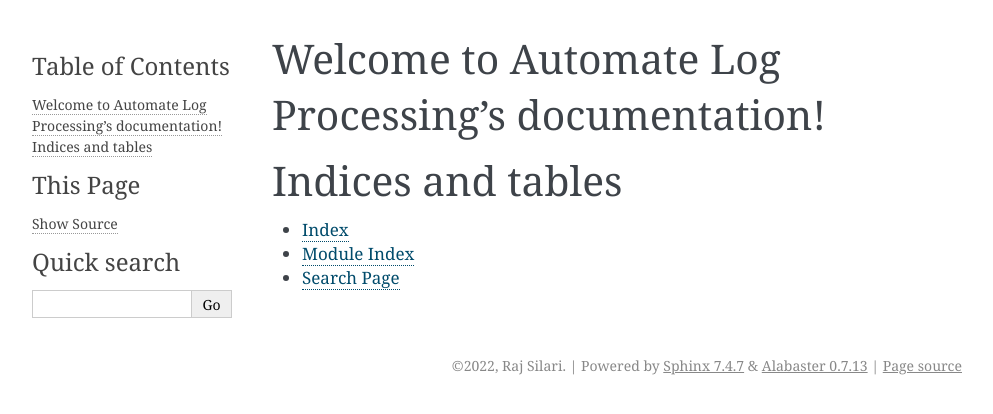
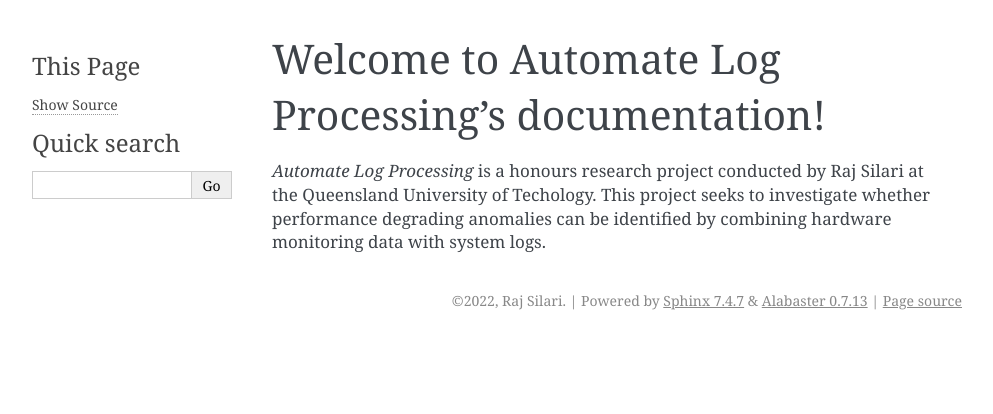
Before and after one commit to RS6730/EGH400-1-Documentation, a Sphinx documentation site: the page built from docs/source/index.rst, in a window 1280 px wide. Shown: the top 414 px of the page, without its empty margins (148-1141 px from the left). Built offline with Sphinx 7.4.7, drawn with Linux system fonts in a browser that asks for light colours.

Commit message:
Updated index.rst

```diff
--- a/docs/source/index.rst
+++ b/docs/source/index.rst
@@ -6,15 +6,8 @@
 Welcome to Automate Log Processing's documentation!
 ===================================================
 
-.. toctree::
-   :maxdepth: 2
-   :caption: Contents:
-
-
-
-Indices and tables
-==================
-
-* :ref:`genindex`
-* :ref:`modindex`
-* :ref:`search`
+*Automate Log Processing* is a honours research project
+conducted by Raj Silari at the Queensland University
+of Techology. This project seeks to investigate whether
+performance degrading anomalies can be identified by
+combining hardware monitoring data with system logs.
```
